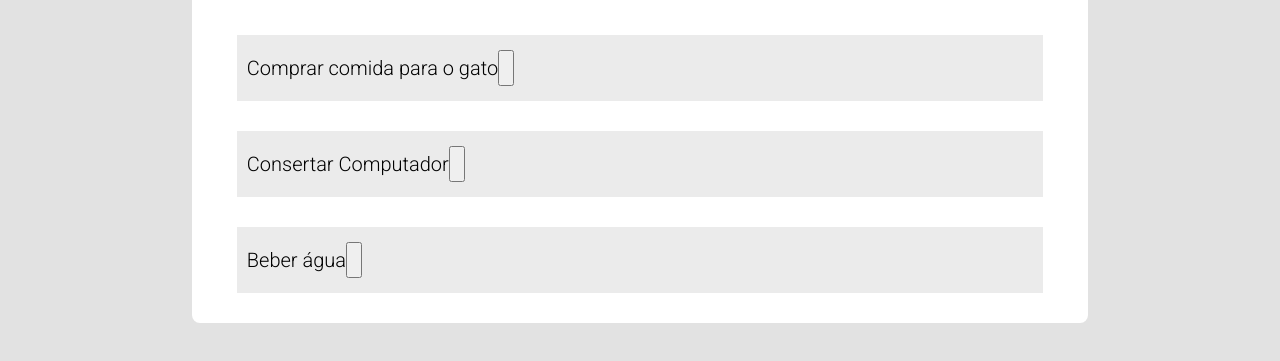
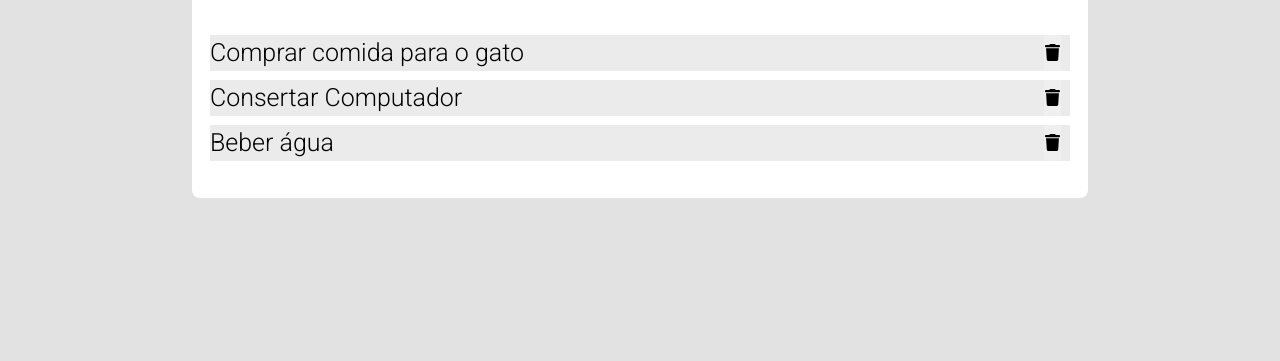
Before and after one commit to LuisyHs/m2-lista-de-tarefas-LuisyHs, a plain HTML site: page index.html in a window 1280 px wide. Shown: the part 427-788 px from the top of the page. Drawn offline with Linux system fonts and the light colour scheme.

Commit message:
Finalizado o style

```diff
--- a/style.css
+++ b/style.css
@@ -111,37 +111,44 @@ margin-right: 10%;
     display: flex;
     flex-direction: column;
     flex-wrap: wrap;
-    width: 70%;
     height: auto;
     background-color: white;
-    margin-left: 15%;
-    margin-right: 15%;
     border-radius: 8px;
+    width: 70%;
+    margin: auto 15%;
 }
+
 
 .tasks__container .tasks__list{
     display: flex;
     flex-direction: column;
-    width: 90%;
-    margin-left: 5%;
+    margin-bottom: 10px;
 }
 
 .tasks__list .task__item{
     display: flex;
     flex-direction: row;
     background-color: #ebebeb;
-    margin-bottom: 30px;
-    padding-left: 10px;
-    padding-top: 15px;
-    padding-bottom: 15px;
+    margin-left: 2%;
+    margin-right: 2%;
+    margin-bottom: 1%;
 }
 
-.task__item .task-info__container p{
-    font-size: 20px;
+
+
+.task__item .task-info__container{
+    font-size: 25px;
     line-height: 36px;
+    width: 97%;
 }
 
-.span-normal{
-
+.task__button--remove-task{
+    display: flex;
+    flex-direction: row;
+    background-image: url("/assets/trash-icon.svg");
+    background-repeat: no-repeat;
+    background-position: right ;
+    border: 1px solid transparent;
+    width: 2%;
+    margin-right: 1%;
 }
-/* teste */
```
